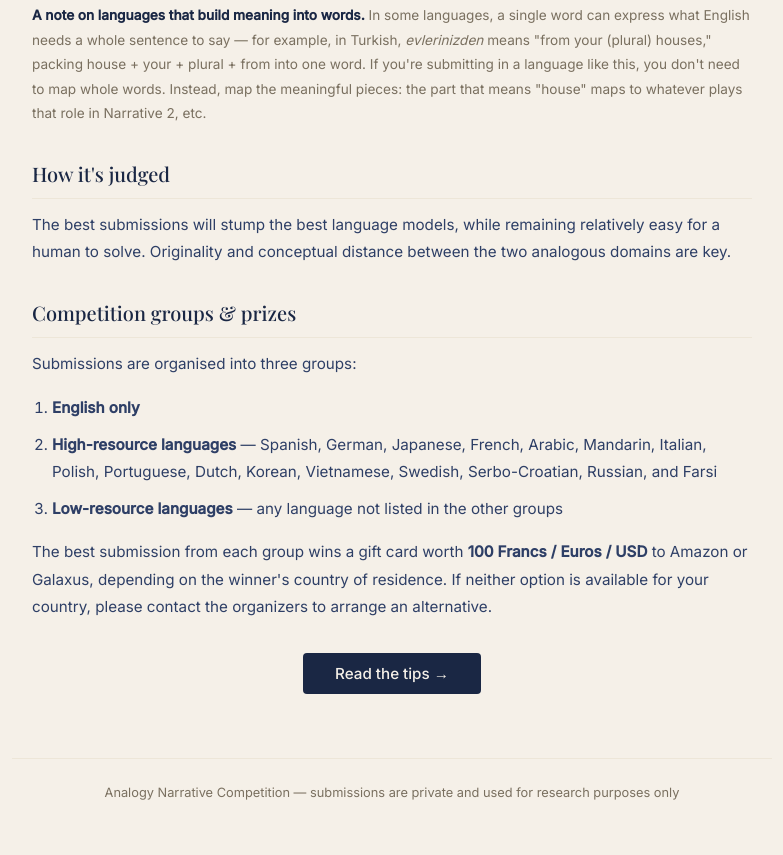
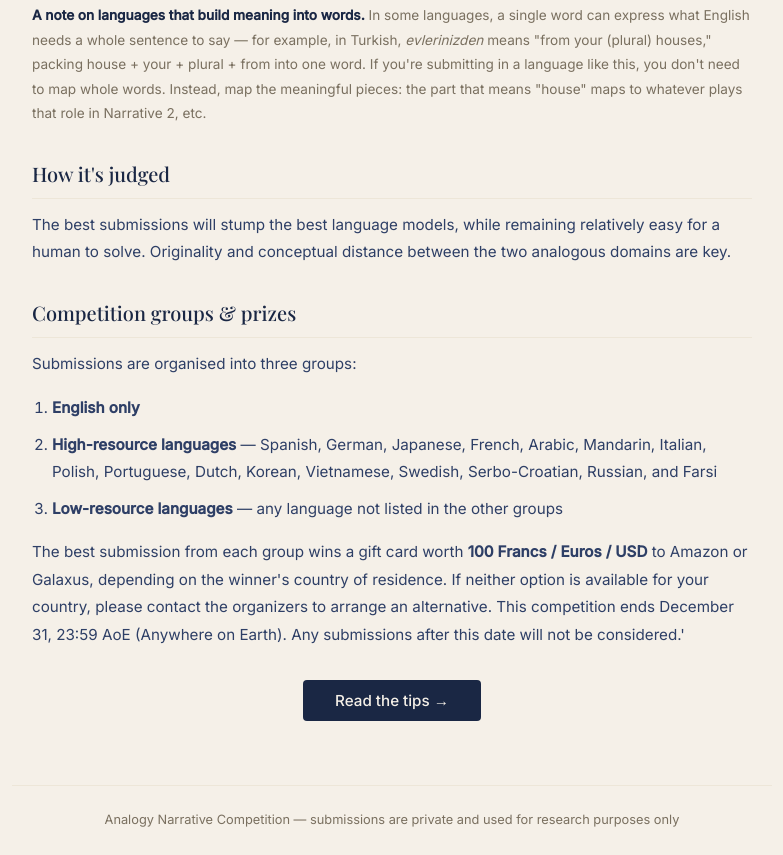
Before and after one commit to usi-nlp/analogy_web, a plain HTML site: page index.html in a window 1280 px wide. Shown: the part 2299-3154 px from the top of the page, without its empty margins (248-1031 px from the left). Before the commit the page ends 3126 px from the top, so only its background shows below. Drawn offline with nearby package versions, Linux system fonts and the light colour scheme; a web font is replaced by a local one.

Commit message:
Update index.html

```diff
--- a/index.html
+++ b/index.html
@@ -825,7 +825,7 @@
         <li><strong>High-resource languages</strong> — Spanish, German, Japanese, French, Arabic, Mandarin, Italian, Polish, Portuguese, Dutch, Korean, Vietnamese, Swedish, Serbo-Croatian, Russian, and Farsi</li>
         <li><strong>Low-resource languages</strong> — any language not listed in the other groups</li>
       </ol>
-      <p style="margin-top:1rem">The best submission from each group wins a gift card worth <strong>100 Francs / Euros / USD</strong> to Amazon or Galaxus, depending on the winner's country of residence. If neither option is available for your country, please contact the organizers to arrange an alternative.</p>
+      <p style="margin-top:1rem">The best submission from each group wins a gift card worth <strong>100 Francs / Euros / USD</strong> to Amazon or Galaxus, depending on the winner's country of residence. If neither option is available for your country, please contact the organizers to arrange an alternative. This competition ends December 31, 23:59 AoE (Anywhere on Earth). Any submissions after this date will not be considered.'</p>
     </div>
 
     <div style="text-align:center; margin-top:2rem">
```
